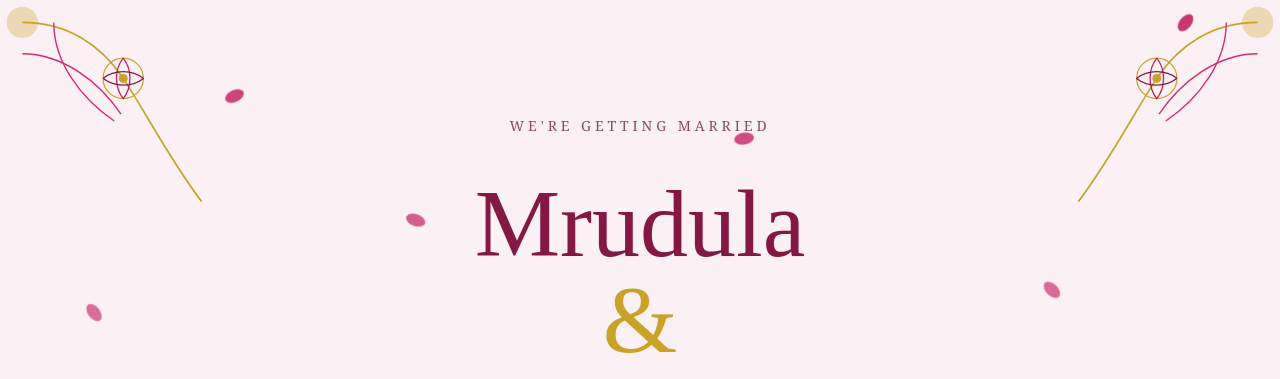
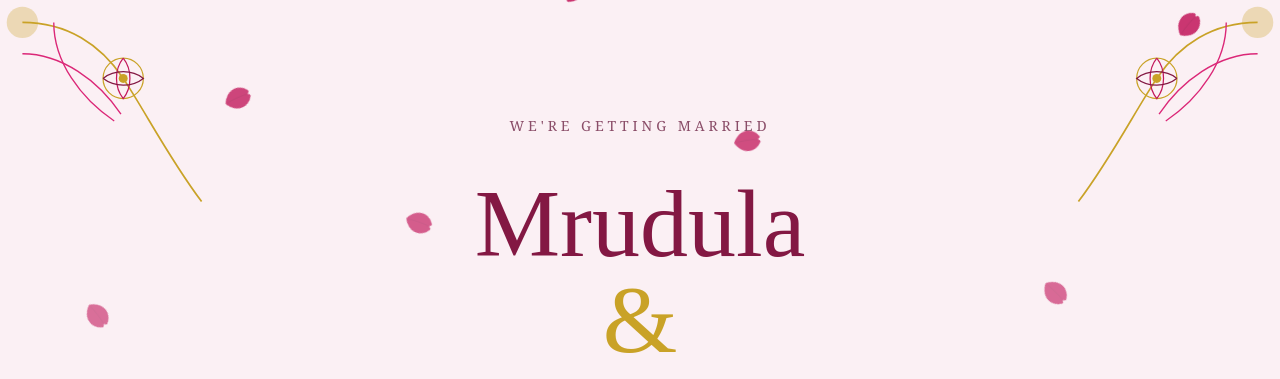
Before and after one commit to puneethjakkula/MP-Wedding-Invite, a React (Vite) app: page / in a window 1280 px wide. Shown: the top 379 px of the page. Built offline with nearby package versions, Linux system fonts and the light colour scheme.

Commit message:
Edit petals

```diff
--- a/src/components/Florals.jsx
+++ b/src/components/Florals.jsx
@@ -99,19 +99,22 @@ export function MarigoldGarland({ className = "" }) {
 }
 
 const PETALS = [
-  { left: "6%", delay: "0s", dur: "15s", drift: "18px" },
-  { left: "18%", delay: "3s", dur: "18s", drift: "-22px" },
-  { left: "31%", delay: "1.2s", dur: "16s", drift: "28px" },
-  { left: "44%", delay: "5s", dur: "20s", drift: "-16px" },
-  { left: "57%", delay: "2.4s", dur: "17s", drift: "20px" },
-  { left: "69%", delay: "6.5s", dur: "19s", drift: "-26px" },
-  { left: "81%", delay: "0.8s", dur: "14s", drift: "14px" },
-  { left: "92%", delay: "4.1s", dur: "21s", drift: "-12px" },
+  { left: "6%", delay: "0s", dur: "15s", drift: "18px", rotate: "-25deg" },
+  { left: "18%", delay: "3s", dur: "18s", drift: "-22px", rotate: "20deg" },
+  { left: "31%", delay: "1.2s", dur: "16s", drift: "28px", rotate: "45deg" },
+  { left: "44%", delay: "5s", dur: "20s", drift: "-16px", rotate: "-40deg" },
+  { left: "57%", delay: "2.4s", dur: "17s", drift: "20px", rotate: "15deg" },
+  { left: "69%", delay: "6.5s", dur: "19s", drift: "-26px", rotate: "70deg" },
+  { left: "81%", delay: "0.8s", dur: "14s", drift: "14px", rotate: "-15deg" },
+  { left: "92%", delay: "4.1s", dur: "21s", drift: "-12px", rotate: "35deg" },
 ];
 
 export function FallingPetals() {
   return (
-    <div className="falling-petals pointer-events-none absolute inset-0 overflow-hidden" aria-hidden="true">
+    <div
+      className="falling-petals pointer-events-none absolute inset-0 overflow-hidden"
+      aria-hidden="true"
+    >
       {PETALS.map((petal) => (
         <span
           key={petal.left}
@@ -123,8 +126,27 @@ export function FallingPetals() {
             "--drift": petal.drift,
           }}
         >
-          <svg width="18" height="22" viewBox="0 0 18 22" className="fill-accent">
-            <ellipse cx="9" cy="11" rx="6" ry="10" />
+          <svg
+            width="24"
+            height="28"
+            viewBox="0 0 24 28"
+            className="fill-accent"
+          >
+            <path
+              d="M12 27
+                 C8 25 3 21 2 15
+                 C1 9 4 4 9 1
+                 C10 0.5 11 1.5 12 3
+                 C13 1.5 14 0.5 15 1
+                 C20 4 23 9 22 15
+                 C21 21 16 25 12 27 Z"
+            />
+            <path
+              d="M12 4 C11 10 11 18 12 25"
+              fill="none"
+              className="stroke-accent-deep/30"
+              strokeWidth="0.8"
+            />
           </svg>
         </span>
       ))}
```
